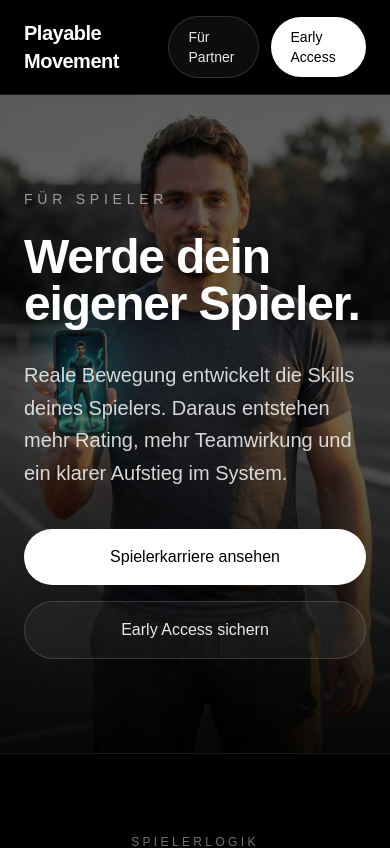
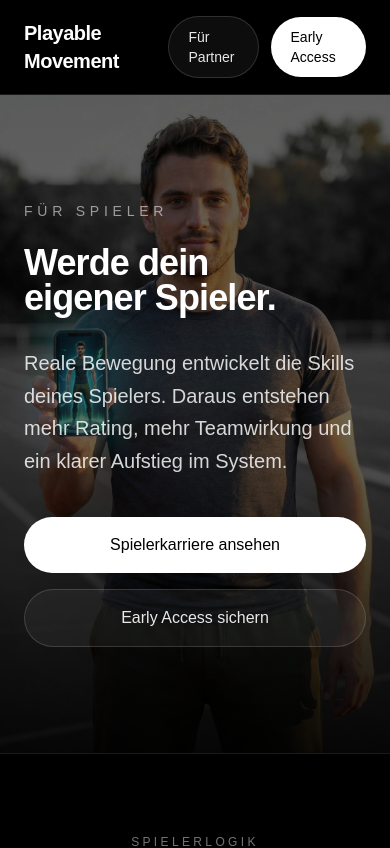
Before and after one commit to PlayableFitness/website, a Next.js app: page /players in a window 390 px wide. Shown: the top 848 px of the page. Built offline with nearby package versions, Linux system fonts and the light colour scheme.

Commit message:
Update page.tsx

```diff
--- a/app/players/page.tsx
+++ b/app/players/page.tsx
@@ -159,7 +159,7 @@ export default function PlayersPage() {
               Für Spieler
             </p>
 
-            <h1 className="text-5xl font-semibold leading-[0.98] tracking-tight md:text-7xl xl:text-[6.5rem]">
+            <h1 className="text-4xl font-semibold leading-[0.98] tracking-tight md:text-7xl xl:text-[6.5rem]">
               Werde dein
               <br />
               eigener Spieler.
```
